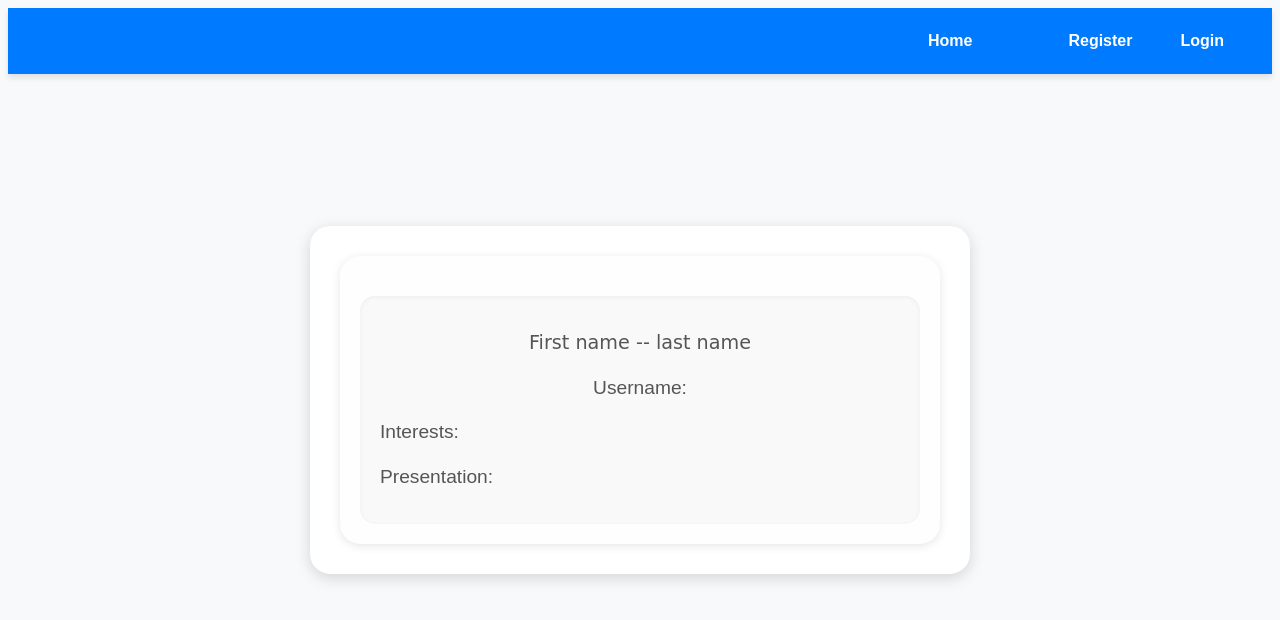
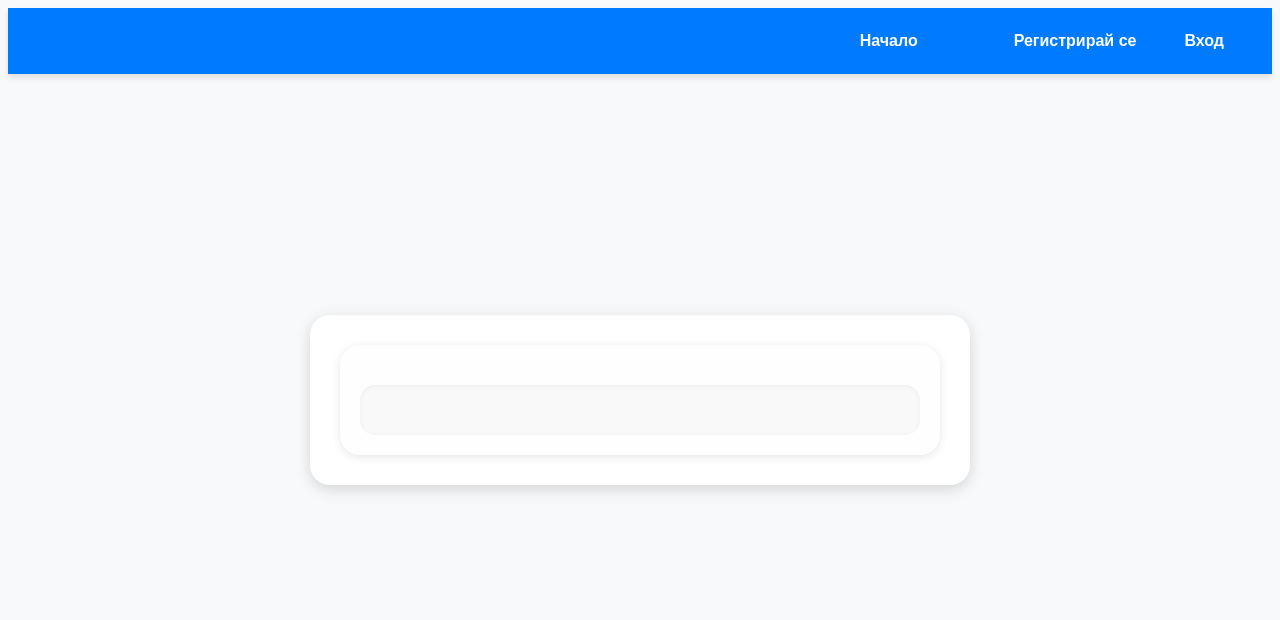
Before and after one commit to TeoKarakashev/calendar, a PHP site: page /pages/my-profile.php in a window 1280 px wide. Shown: the top 620 px of the page. Run offline with PHP 8.4, Linux system fonts and the light colour scheme.

Commit message:
Code cleanup

```diff
--- a/client/components/navbar.php
+++ b/client/components/navbar.php
@@ -1,11 +1,11 @@
 <nav class="navbar">
     <ul>
-    <li><a class="links" id="home-btn" href="./index.php">Home</a></li>
-      <li><a class="links" id="interests-btn" href="./interests.php">Interests</a></li>
-      <li><a class="links" id="my-profile-btn" href="./my-profile.php">My Profile</a></li>
-      <li><a class="links" id="presentation-btn" href="./presentations.php">Presentations</a></li>
-      <li><a class="links" id="sign-in-btn" href="./register.php">Register</a></li>
-      <li><a class="links" id="sign-up-btn" href="./login.php">Login</a></li>
-      <li><a class="links" id="logout-btn" onclick="logout(event)">Logout</a></li>
+    <li><a class="links" id="home-btn" href="./index.php">Начало</a></li>
+      <li><a class="links" id="interests-btn" href="./interests.php">Интереси</a></li>
+      <li><a class="links" id="my-profile-btn" href="./my-profile.php">Моят профил</a></li>
+      <li><a class="links" id="presentation-btn" href="./presentations.php">Презентации</a></li>
+      <li><a class="links" id="sign-in-btn" href="./register.php">Регистрирай се</a></li>
+      <li><a class="links" id="sign-up-btn" href="./login.php">Вход</a></li>
+      <li><a class="links" id="logout-btn" onclick="logout(event)">Изход</a></li>
     </ul>
   </nav>
--- a/client/pages/interests.php
+++ b/client/pages/interests.php
@@ -19,7 +19,7 @@
 
   <h1>Интереси</h1>
 
-  <input type="text" id="search-field" class="search-field" placeholder="Search">
+  <input type="text" id="search-field" class="search-field" placeholder="Търсене">
 
   <div id="interest-container">
     <div class="inner-container">
--- a/client/pages/my-profile.php
+++ b/client/pages/my-profile.php
@@ -17,10 +17,10 @@
     <div id="content">
       <div id="profile">
         <div id="profile-info">
-          <p id="name">First name -- last name </p>
-          <p id="username">Username: </p>
-          <p id="interests">Interests: </p>
-          <p id="presentation">Presentation: </p>
+          <p id="name"></p>
+          <p id="username"></p>
+          <p id="interests"></p>
+          <p id="presentation"></p>
         </div>
       </div>
 </body>
--- a/client/pages/presentations.php
+++ b/client/pages/presentations.php
@@ -16,7 +16,7 @@
 
     <h1>Презентации</h1>
 
-    <input type="text" id="search-field" class="search-field" placeholder="Search">
+    <input type="text" id="search-field" class="search-field" placeholder="Търсене">
 
     <div class="card" id="presentations" name="presentations" tabindex="0">
       <div class="details">
@@ -24,7 +24,7 @@
         <div id="interests"></div>
         <div id="presenter">Presenter: </div>
         <div>Date: </div>
-        <div><button class="assign-button" id="update-btn" type="submit">Assign</button></div>
+        <div><button class="assign-button" id="update-btn" type="submit">Избери</button></div>
       </div>
     </div>
 </body>
--- a/client/scripts/calendar.js
+++ b/client/scripts/calendar.js
@@ -18,7 +18,7 @@ const generateDays = (dateParam = new Date()) => {
 
   daysContainer.querySelectorAll(".day").forEach((day) => day.remove());
 
-  const monthName = new Date(year, month).toLocaleString("default", { month: "long" });
+  const monthName = new Date(year, month).toLocaleString("bg-BG", { month: "long" });
   monthYearTitle.textContent = `${monthName} ${year}`;
 
   const daysInMonth = new Date(year, month + 1, 0).getDate();
@@ -105,7 +105,7 @@ const openPopup = async (day) => {
     hourRow.appendChild(presentationTitleDiv);
 
     const reserveButton = document.createElement("button");
-    reserveButton.textContent = "Reserve";
+    reserveButton.textContent = "Резервирай";
     reserveButton.onclick = async () => await reserveSlot(currentUserPresentation, username, currentDayTime);
     reserveButton.style.marginLeft = '60px';
 
@@ -121,7 +121,7 @@ const openPopup = async (day) => {
       && username === event.presenter);
 
     const cancelButton = document.createElement("button");
-    cancelButton.textContent = "Cancel";
+    cancelButton.textContent = "Отказ";
     cancelButton.onclick = async () => await cancelReservation(matchingEvent.presentation_title, username);
 
     if (!isCancelEnabled) {
--- a/client/scripts/my-profile.js
+++ b/client/scripts/my-profile.js
@@ -10,11 +10,9 @@ function loadSessionMyProfile() {
             username.textContent = `${response['username']}`;
             presentation.textContent = `Избрана презентация: ${response['presentation']}`;
 
-            // Изчистваме съществуващите интереси
             interests.innerHTML = "Интереси:";
 
             if (Array.isArray(response['interests'])) {
-                // Създаваме списък
                 let ul = document.createElement('ul');
                 response['interests'].forEach(interest => {
                     let li = document.createElement('li');
--- a/client/scripts/presentations.js
+++ b/client/scripts/presentations.js
@@ -88,7 +88,7 @@ function displayPresentations(presentationsData) {
                     if (!presentation.is_taken) {
                         const assignButton = document.createElement('button');
                         assignButton.classList.add("assign-button");
-                        assignButton.textContent = "Assign";
+                        assignButton.textContent = "Избери";
                         assignButton.addEventListener('click', (e) => {
                                 e.preventDefault();
                                 updatePresentation(presentation.title);
--- a/client/styles/my-profile.css
+++ b/client/styles/my-profile.css
@@ -8,8 +8,8 @@ body {
     width: 90%;
     max-width: 600px;
     background-color: #ffffff;
-    border-radius: 20px; /* Заоблени ъгли */
-    box-shadow: 0 4px 15px rgba(0, 0, 0, 0.15); /* Лека сянка */
+    border-radius: 20px;
+    box-shadow: 0 4px 15px rgba(0, 0, 0, 0.15);
     padding: 30px;
     position: absolute;
     top: 50%;
@@ -18,38 +18,33 @@ body {
     text-align: center;
 }
 
-/* Профилен контейнер с атрибутите на потребителя */
 #profile {
     padding: 20px;
     background-color: #fefefe;
     text-align: center;
     box-shadow: 0 2px 10px rgba(0, 0, 0, 0.1);
-    border-radius: 20px; /* Apply border-radius to the profile box itself */
+    border-radius: 20px;
 }
 
 /* Име и фамилия */
 #name {
-    font-family: 'Pacifico', cursive; /* Elegant, handwritten-style font */
-    font-size: 80px; /* Fixed size */
+    font-size: 80px;
     font-weight: normal;
     color: #333333;
-    margin-bottom: 5px; /* Reduced margin to bring username closer */
+    margin-bottom: 5px;
     text-align: center;
 }
 
-/* Потребителско име */
 #username {
-    font-family: Arial, sans-serif; /* Keep the same font but change the style */
     font-size: 1.5rem;
     color: #555555;
-    margin-top: 0; /* Reduced margin to bring it closer */
+    margin-top: 0;
     margin-bottom: 20px;
     text-align: center;
 }
 
-/* Контейнер за интереси и презентация */
 #profile-info {
-    text-align: left; /* Align text to the left */
+    text-align: left;
     background-color: #f9f9f9;
     padding: 20px;
     border-radius: 15px;
@@ -57,7 +52,6 @@ body {
     margin-top: 20px;
 }
 
-/* Текст за интереси и презентации */
 #profile-info p {
     font-size: 1.2rem;
     line-height: 1.8;
@@ -65,9 +59,8 @@ body {
     margin: 10px 0;
 }
 
-/* Списък с интереси */
 #interests ul {
-    list-style-type: none; /* Премахваме маркерите */
+    list-style-type: none;
     padding: 0;
     margin-top: 10px;
 }
@@ -79,7 +72,6 @@ body {
     color: #444444;
 }
 
-/* Сянка за textarea */
 textarea {
     width: 100%;
     margin-top: 10px;
--- a/config.ini
+++ b/config.ini
@@ -1,7 +1,7 @@
 [db]
     db_name = 'calendar'
-    host = 'localhost'
+    host = '127.0.0.1'
     port = '3306'
     db_type = 'mysql'
     user = 'root'
-    password = '1234'
+    password = 'root'
```
Also changed, not shown: client/components/calendar.php (+7 -7 lines).
